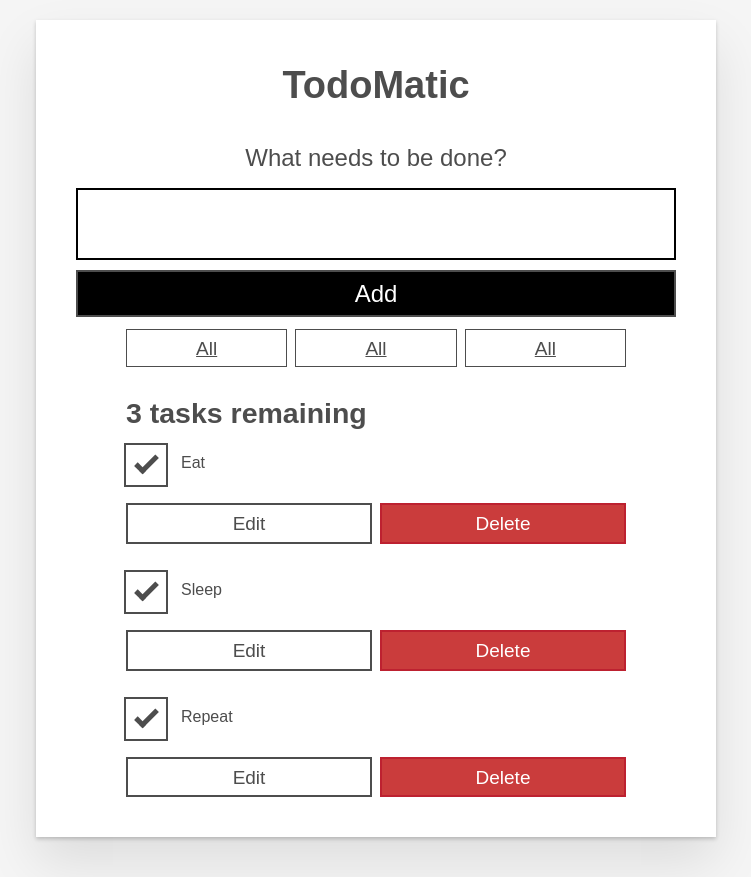
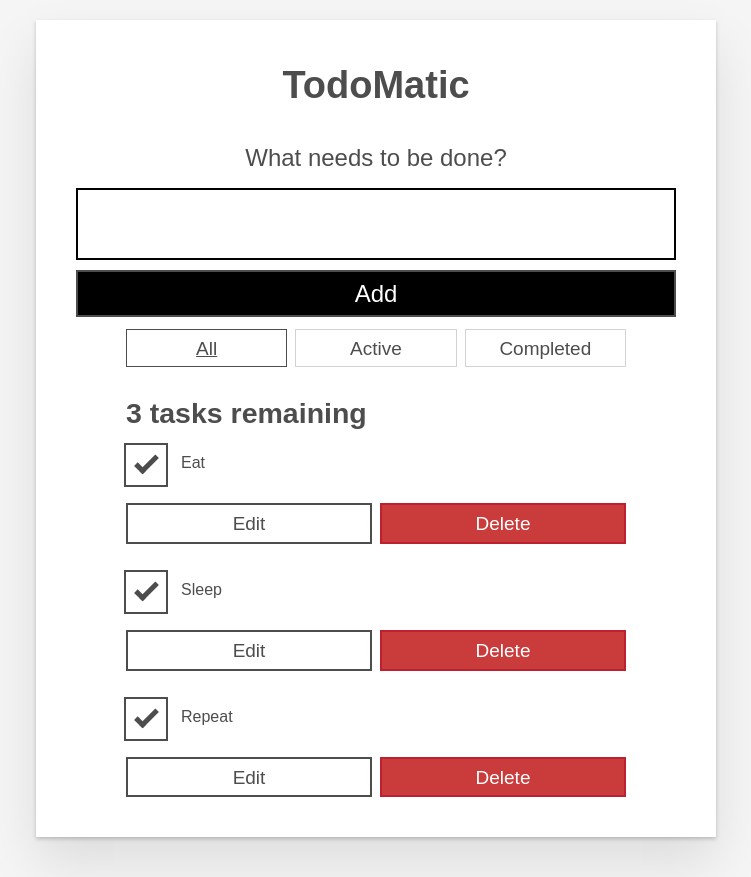
Before and after one commit to Abhi-Wan/todo-react-starter, a React (Vite) app: page / in a window 1280 px wide. Shown: the whole page, without its empty margins (264-1015 px from the left). Built offline with nearby package versions, Linux system fonts and the light colour scheme.

Commit message:
Functionality to filter tasks by All, Active, or Completed

```diff
--- a/src/App.jsx
+++ b/src/App.jsx
@@ -4,7 +4,16 @@
 import FilterButton from "./components/FilterButton";
 import Todo from "./components/Todo";
 
+const FILTER_MAP = {
+  All: () => true,
+  Active: (task) => !task.completed,
+  Completed: (task) => task.completed
+};
+const FILTER_NAMES = Object.keys(FILTER_MAP);
+
 function App(props) {
+  const [filter, setFilter] = useState("All");
+
   function addTask(name) {
     const newTask = { id: `todo-${nanoid()}`, name, completed: false };
     setTasks([...tasks, newTask]);
@@ -36,7 +45,8 @@
   }
 
   const [tasks, setTasks] = useState(props.tasks);
-  const taskList = tasks?.map((task) => (
+  const taskList = tasks?.filter(FILTER_MAP[filter])
+    .map((task) => (
     <Todo
       id={task.id}
       name={task.name}
@@ -48,6 +58,15 @@
     />
   ));
 
+  const filterList = FILTER_NAMES.map((name) => (
+    <FilterButton
+      key={name}
+      name={name}
+      isPressed={name === filter}
+      setFilter={setFilter}
+    />
+  ));
+
   const tasksNoun = taskList.length !== 1 ? "tasks" : "task";
   const headingText = `${taskList.length} ${tasksNoun} remaining`;
 
@@ -56,9 +75,7 @@
       <h1>TodoMatic</h1>
       <Form addTask={addTask} />
       <div className="filters btn-group stack-exception">
-        <FilterButton />
-        <FilterButton />
-        <FilterButton />
+        {filterList}
       </div>
       <h2 id="list-heading">{headingText}</h2>
       <ul
--- a/src/components/FilterButton.jsx
+++ b/src/components/FilterButton.jsx
@@ -1,8 +1,12 @@
-function FilterButton() {
+function FilterButton(props) {
   return (
-    <button type="button" className="btn toggle-btn" aria-pressed="true">
+    <button
+      type="button"
+      className="btn toggle-btn"
+      aria-pressed={props.isPressed}
+      onClick={() => props.setFilter(props.name)}>
       <span className="visually-hidden">Show </span>
-      <span>all</span>
+      <span>{props.name}</span>
       <span className="visually-hidden"> tasks</span>
     </button>
   );
```
